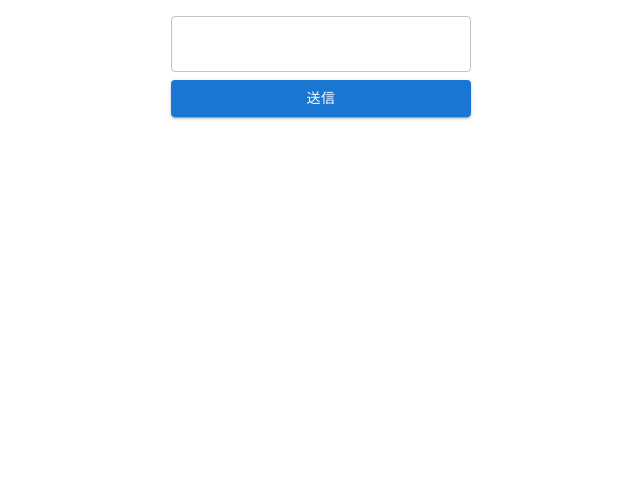
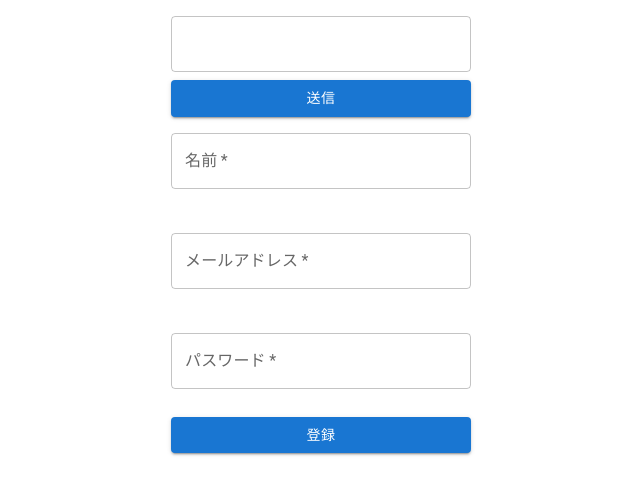
Before and after one commit to e-grid-aika/PHP_React_Pgsql, a React (Create React App) app in the folder frontend/frontend/: page / in a window 1280 px wide. Shown: the top 494 px of the page, without its empty margins (319-959 px from the left). Built offline with nearby package versions, Linux system fonts and the light colour scheme.

Commit message:
React・PHP・PostgreSQL連携の動作確認用コード追加

```diff
--- /dev/null
+++ b/frontend/frontend/src/components/InputForm.tsx
@@ -0,0 +1,104 @@
+import React, { useState, FormEvent } from 'react';
+import { Button, TextField,styled } from "@mui/material";
+import axios from "axios";
+
+interface FormData {
+  name: string;
+  email: string;
+  password: string;
+}
+
+interface ApiResponse {
+  success: boolean;
+  error: boolean;
+  message: string;
+}
+
+const InputForm: React.FC = () => {
+  const [name, setName] = useState<string>('');
+  const [email, setEmail] = useState<string>('');
+  const [password, setPassword] = useState<string>('');
+
+  const handleSubmit = async (event: FormEvent) => {
+    event.preventDefault();
+
+    const formData: FormData = {
+      name: name,
+      email: email,
+      password: password
+    };
+
+    try{
+      const response = await axios.post<ApiResponse>('http://localhost:8000/api/save.php',formData,{
+        headers: {
+          'Content-Type': 'application/json'
+        }
+      });
+
+
+      // FIXME:デバッグ用
+      console.log('Response:', response.data);
+
+      if(response.data.success){
+        alert('データが正常に登録されました');
+      }else{
+        alert('エラーが発生しました');
+        console.error('サーバーエラー：',response.data.error);
+      }
+    }catch(error){
+      console.error('エラー:',error);
+    }
+  };
+
+  return(
+    <Form onSubmit ={handleSubmit}>
+      <TextField
+        required
+        id="outlined"
+        label="名前"
+        margin="normal"
+        value={name}
+        onChange={(e) => setName(e.target.value)}
+      />
+      <br />
+
+      <TextField
+        required
+        id="outlined-email"
+        label="メールアドレス"
+        margin="normal"
+        value={email}
+        onChange={(e) => setEmail(e.target.value)}
+      />
+      <br />
+      <TextField
+        required
+        id="outlined-password"
+        type='password'
+        label="パスワード"
+        margin="normal"
+        value={password}
+        onChange={(e) => setPassword(e.target.value)}
+      />
+      <br />
+      <Button
+        type='submit'
+        color="primary"
+        variant="contained"
+      >
+          登録
+      </Button>
+    </Form>
+  )
+
+};
+
+const Form = styled("form")({
+  display: "flex",
+  flexDirection: "column",
+  width: 300,
+  margin: "0 auto",
+});
+
+
+export default InputForm;
--- a/frontend/frontend/src/index.tsx
+++ b/frontend/frontend/src/index.tsx
@@ -3,6 +3,7 @@ import ReactDOM from 'react-dom/client';
 import './index.css';
 import {App} from './App';
 import reportWebVitals from './reportWebVitals';
+import InputForm from './components/InputForm'
 
 const root = ReactDOM.createRoot(
   document.getElementById('root') as HTMLElement
@@ -10,6 +11,7 @@ const root = ReactDOM.createRoot(
 root.render(
   <React.StrictMode>
     <App />
+    <InputForm />
   </React.StrictMode>
 );
 
```
Also changed, not shown: 1 other file (tests, documents, lock files or other folders).
